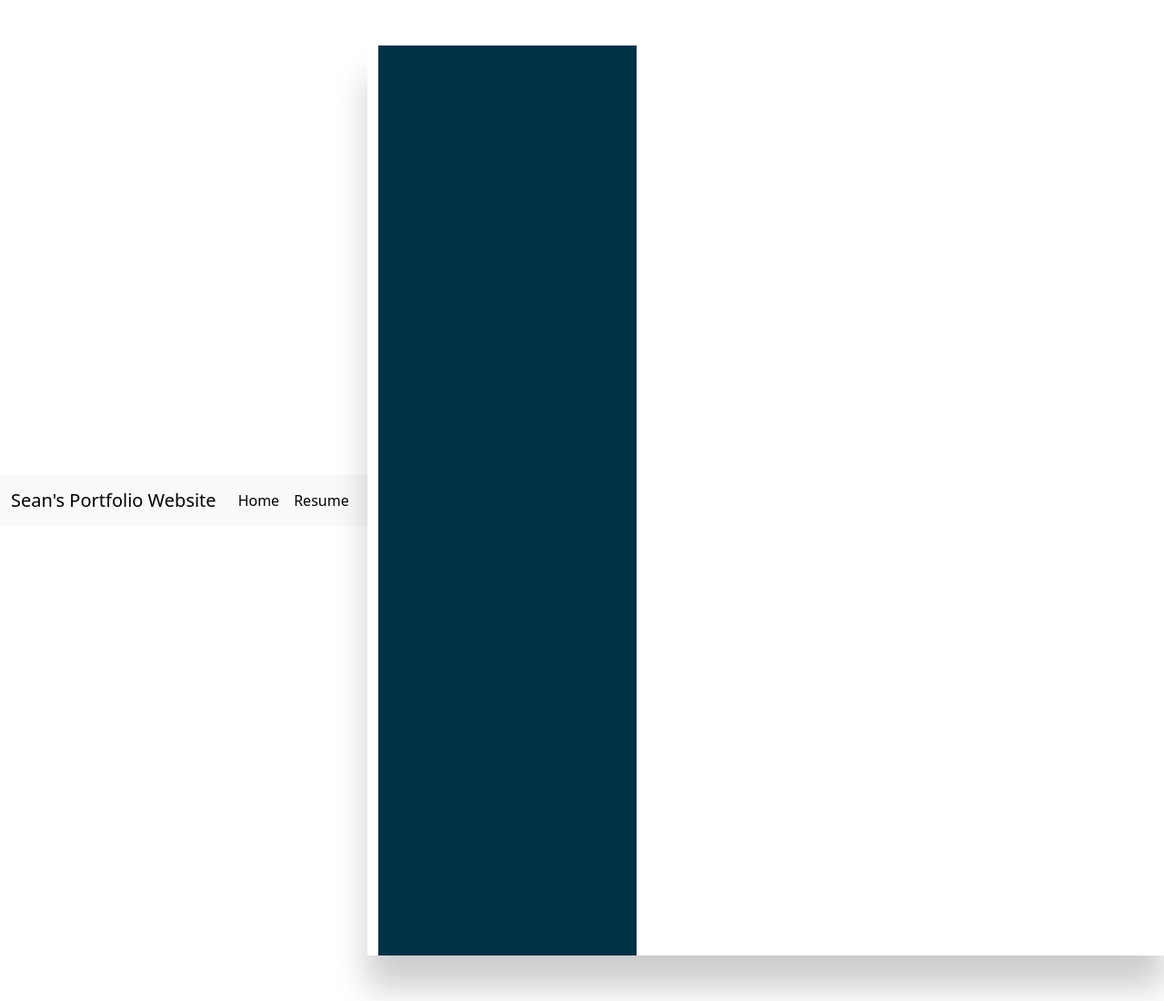
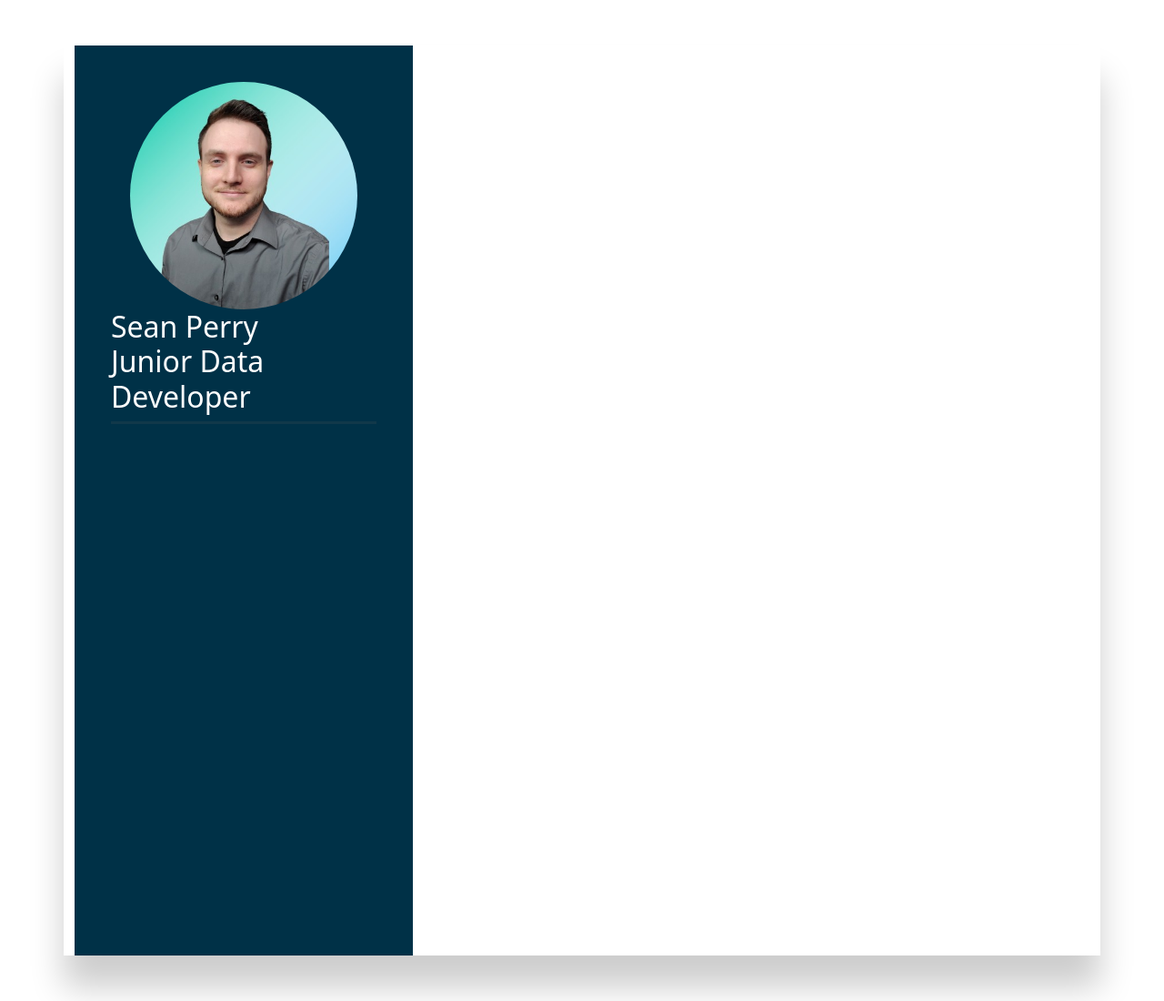
Before and after one commit to SeanP94/careerWebsite, a Flask app: page /resume in a window 1280 px wide. Shown: the whole page at 91% size. Run offline with Flask 3, Linux system fonts and the light colour scheme.

Commit message:
Working on the left bar

```diff
--- a/static/main.css
+++ b/static/main.css
@@ -1,4 +1,3 @@
-
 #banner {
     width: 100%;
     height: 260px;
@@ -6,38 +5,3 @@
     font-weight: normal;
     text-align: center;
 }
-
-body {
-    background : lightgray;
-    display: flex;
-    justify-content: center;
-    align-items: center;
-    /* Fills page height and width */
-    min-height: 100vh;
-    min-width: 100vw;
-}
-
-.container {
-    position: relative;
-    width: 100%;
-    max-width: 1000px;
-    min-height: 1000px;
-    margin: 50px;
-    background: #fff;
-    display: grid;
-    grid-template-columns: 1fr 2fr;
-    box-shadow: 0 35px 35px rgba(0,0,0,0.2);
-
-}
-
-.container .leftBar {
-    position: relative;
-    background: #003147;
-    padding: 40px;
-}
-
-.container .rightBar {
-    position: relative;
-    background: #fff;
-    padding: 40px;
-}
--- /dev/null
+++ b/static/resume.css
@@ -0,0 +1,61 @@
+body {
+    background : lightgray;
+    display: flex;
+    justify-content: center;
+    align-items: center;
+    /* Fills page height and width */
+    min-height: 100vh;
+    min-width: 100vw;
+}
+
+.container {
+    position: relative;
+    width: 100%;
+    max-width: 1000px;
+    min-height: 1000px;
+    margin: 50px;
+    background: #fff;
+    display: grid;
+    grid-template-columns: 1fr 2fr;
+    box-shadow: 0 35px 35px rgba(0,0,0,0.2);
+
+    color: white;
+}
+
+.container .leftBar {
+    position: relative;
+    background: #003147;
+    padding: 40px;
+}
+
+.container .rightBar {
+    position: relative;
+    background: #fff;
+    padding: 40px;
+}
+
+.pfp {
+    position: relative;
+    width: 250px;
+    height: 250px;
+    display: flex;
+    flex-direction: column;
+    border-radius: 50%;
+    overflow: hidden;
+}
+.pfp img {
+    position: absolute;
+    top: 0;
+    left: 0;
+    width: 100%;
+    height: 100%;
+    object-fit: cover;
+}
+
+.introText {
+    position: relative;
+    display: flex;
+    flex-direction: column;
+    align-items: center;
+    border-bottom: 3px inset rgba(0,0,0,0.2);
+}
--- a/templates/resume.html
+++ b/templates/resume.html
@@ -4,13 +4,19 @@
         <meta charset="utf-8">
         <meta name="viewport" content="width=device-width, initial-scale=1">
         <title>Resume</title>
-        <link rel="stylesheet" href="/static/main.css">
+        <link rel="stylesheet" href="/static/resume.css">
         <link href="https://cdn.jsdelivr.net/npm/bootstrap@5.3.0/dist/css/bootstrap.min.css" rel="stylesheet" integrity="sha384-9ndCyUaIbzAi2FUVXJi0CjmCapSmO7SnpJef0486qhLnuZ2cdeRhO02iuK6FUUVM" crossorigin="anonymous">
     </head>
     <body>
-        {% include 'navbar.html' %}
+        <!-- {% include 'navbar.html' %} -->
         <div id="resume" class="container">
             <div class="leftBar">
+                <div class="introText">
+                    <div class="pfp">
+                        <img src="static/pfp.jpg">
+                    </div>
+                    <h2>Sean Perry<br>Junior Data Developer</h2>
+                </div>
             </div>
             <div class="rightBar">
             </div>
```
Also changed, not shown: static/pfp.jpg (added).
